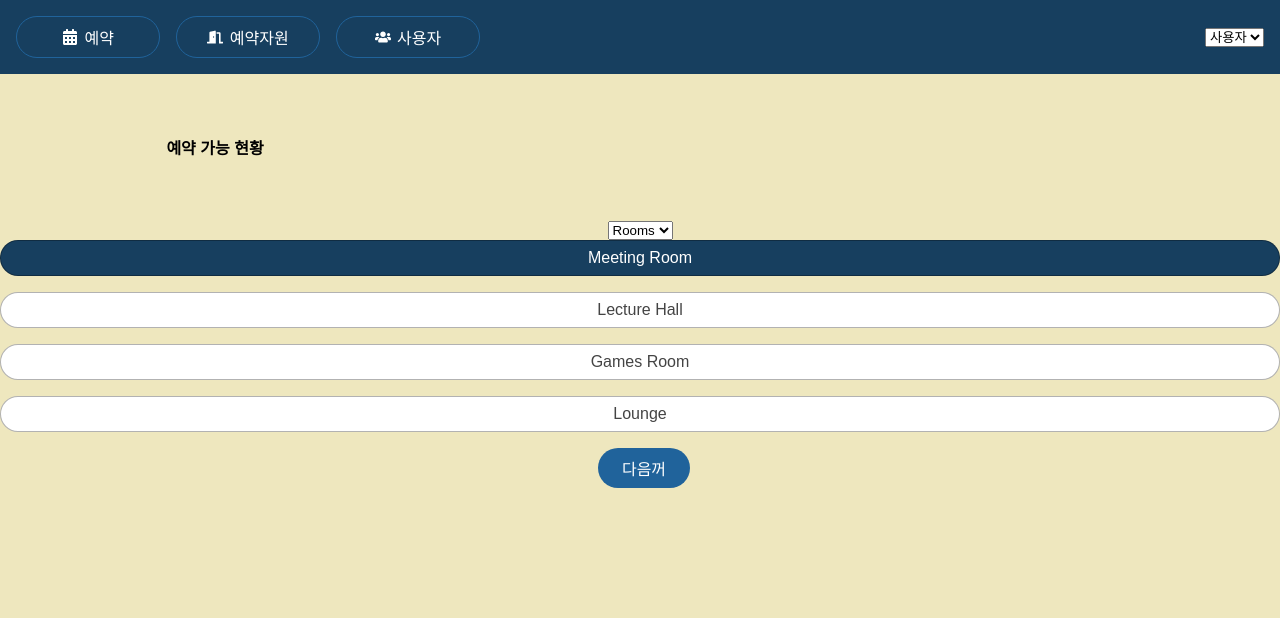
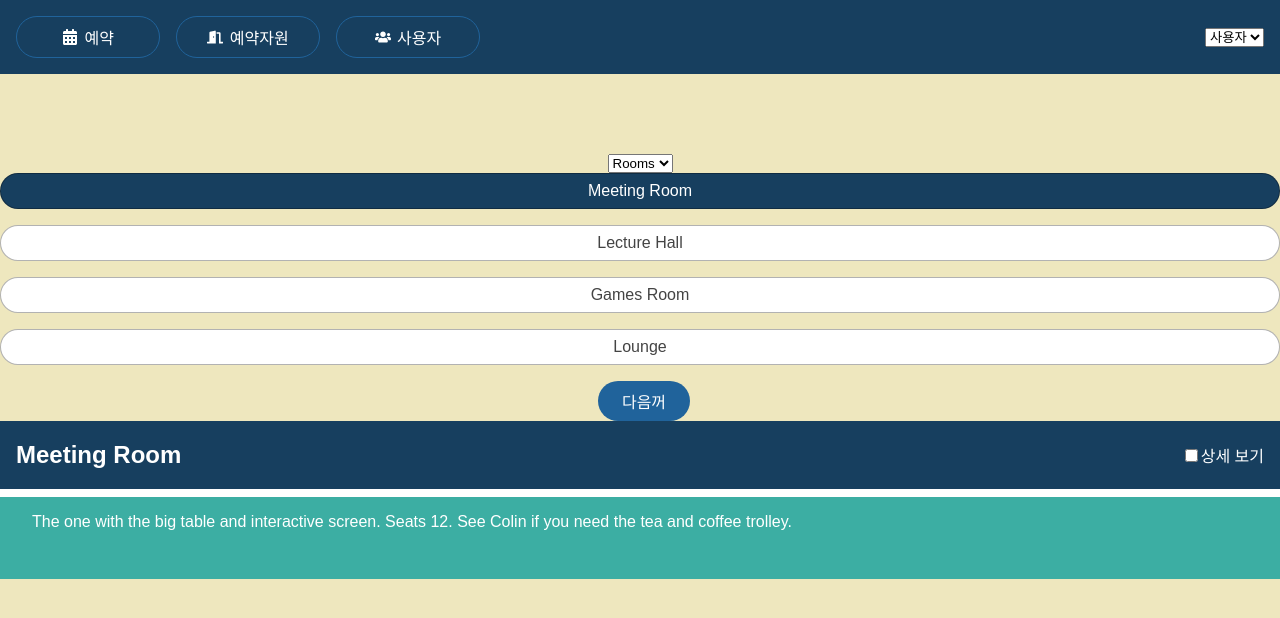
Before and after one commit to jyjy6/React_Demo, a React (Vite) app: page /bookables in a window 1280 px wide. Shown: the top 618 px of the page. Built offline with nearby package versions, Linux system fonts and the light colour scheme.

Commit message:
#6 BookListRefactoring : useReducer

```diff
--- a/src/App.css
+++ b/src/App.css
@@ -192,3 +192,42 @@ main {
 .item-details .bookable-availability ul {
   list-style: square;
 }
+.item {
+  background: var(--secondary);
+  color: var(--light-text);
+  padding: 2rem;
+  text-align: left;
+}
+.item-header {
+  display: flex;
+  justify-content: space-between;
+  align-items: center;
+  background: var(--primary);
+  border-bottom: 8px solid white;
+  margin: -2rem -2rem 1rem;
+  padding: 0 1rem;
+}
+.item-header .controls {
+  font-weight: normal;
+}
+.item h3 {
+  border-bottom: 1px solid white;
+  margin: 1em 0 0.5em;
+  padding-bottom: 3px;
+}
+.bookable-availability {
+  display: flex;
+  padding: 0 1em;
+}
+.bookable-availability ul {
+  list-style: none;
+  margin: 0;
+  padding: 0;
+  width: 40%;
+}
+.bookable-availability li {
+  margin: 0.4em 0;
+}
+.item-details .bookable-availability ul {
+  list-style: square;
+}
--- a/src/component/Bookables/BookList.jsx
+++ b/src/component/Bookables/BookList.jsx
@@ -1,36 +1,107 @@
-import { useState } from "react";
-import { bookables } from "../../static.json";
+import { useReducer } from "react";
+import { bookables, days, sessions } from "../../static.json";
+import reducer from "../../reducer";
 
 function BookList() {
-  const [group, setGroup]= useState("Rooms")
-  const bookableGroup = bookables.filter((b) => b.group === group); // return 문 필요 없음
-  const [bookableIndex, setBookableIndex] = useState(0)
-  // function nextBookableIndex(){
-  //   setBookableIndex(i=>i+1);
-  // }
+  const initState = {
+    group: "Rooms",
+    bookableIndex: 0,
+    hasDetails: false,
+  };
 
-  const groups = Array.from(new Set(bookables.map(item => item.group)))
+  const [state, dispatch] = useReducer(reducer, initState);
+  const { group, bookableIndex, hasDetails } = state;
+
+  const bookableGroup = bookables.filter((b) => b.group === group);
+
+  function nextBookableIndex() {
+    dispatch({
+      type: "NEXT_BOOKABLE",
+      payload: bookableGroup.length,
+    });
+  }
+
+  function changeGroup(e) {
+    dispatch({
+      type: "SET_GROUP",
+      payload: e.target.value,
+    });
+  }
+
+  function changeBookableIndex(selectIndex) {
+    dispatch({
+      type: "SET_BOOKABLE",
+      payload: selectIndex,
+    });
+  }
+
+  function toggleDetails() {
+    dispatch({
+      type: "TOGGLE_HAS_DETAILS",
+    });
+  }
+
+  const groups = Array.from(new Set(bookables.map((item) => item.group)));
+  const bookable = bookableGroup[bookableIndex];
 
   return (
     <>
+      <div>
         <ul className="items-list-nav">
-      <select onChange={(e) => setGroup(e.target.value)} value={group}>
-        {groups.map(g => (
-          <option value={g} key={g}>{g}</option>
+          <select onChange={changeGroup} value={group}>
+            {groups.map((g) => (
+              <option value={g} key={g}>
+                {g}
+              </option>
             ))}
           </select>
           {bookableGroup.map((b, i) => (
             <li key={b.id} className={i === bookableIndex ? "selected" : ""}>
-              <button className="btn" onClick={() => setBookableIndex(i)}>
+              <button className="btn" onClick={() => changeBookableIndex(i)}>
                 {b.title}
               </button>
             </li>
-            )
-          )}
+          ))}
         </ul>
-      <button className="btn" onClick={()=>setBookableIndex(i=>(i+1)%bookableGroup.length)}>
+        <button className="btn" onClick={nextBookableIndex}>
           다음꺼
         </button>
+      </div>
+      <div className="book-details">
+        <div className="item">
+          <div className="item-header">
+            <h2>{bookable.title}</h2>
+            <span className="controls">
+              <label>
+                <input
+                  type="checkbox"
+                  checked={hasDetails}
+                  onChange={toggleDetails}
+                />
+                상세 보기
+              </label>
+            </span>
+          </div>
+          <p>{bookable.notes}</p>
+          {hasDetails && (
+            <div className="item-details">
+              <h3>사용 가능한 요일과 세션</h3>
+              <div className="bookable-availability">
+                <ul>
+                  {bookable.days.sort().map((d) => (
+                    <li key={d}>{days[d]}</li>
+                  ))}
+                </ul>
+                <ul>
+                  {bookable.sessions.sort().map((s) => (
+                    <li key={s}>{sessions[s]}</li>
+                  ))}
+                </ul>
+              </div>
+            </div>
+          )}
+        </div>
+      </div>
     </>
   );
 }
--- a/src/component/Bookables/BookablePage.jsx
+++ b/src/component/Bookables/BookablePage.jsx
@@ -4,7 +4,6 @@ function BookablePage(){
   return(
     <>
       <main className="bookables-page">
-        <h4>예약 가능 현황</h4>
       </main>
       <BookList/>
     </>
--- a/src/component/Users/UserPicker.jsx
+++ b/src/component/Users/UserPicker.jsx
@@ -1,4 +1,3 @@
-import UsersPage from "./UsersPage";
 
 function UserPicker(){
   return(
--- /dev/null
+++ b/src/reducer.js
@@ -0,0 +1,36 @@
+export default function reducer(state, action){
+  switch (action.type){
+      case "SET_GROUP":
+          return{
+              ...state,
+              group:action.payload,
+              bookableIndex: 0
+          }
+
+      case "SET_BOOKABLE":
+          return{
+              ...state,
+              bookableIndex: action.payload
+          }
+
+      case "TOGGLE_HAS_DETAILS":
+          return{
+              ...state,
+              hasDetails: !state.hasDetails
+          }
+
+      case "NEXT_BOOKABLE":
+          {
+              // const count = state.bookables.filter(
+              // b=> b.group === state.group).length;
+          return{
+              ...state,
+              bookableIndex: (state.bookableIndex +1) % action.payload
+          };
+          }
+
+      default:    //꼭 필요함.
+          return state;
+
+  }
+}
```
Lines whose indentation alone changed are shown as unchanged.
